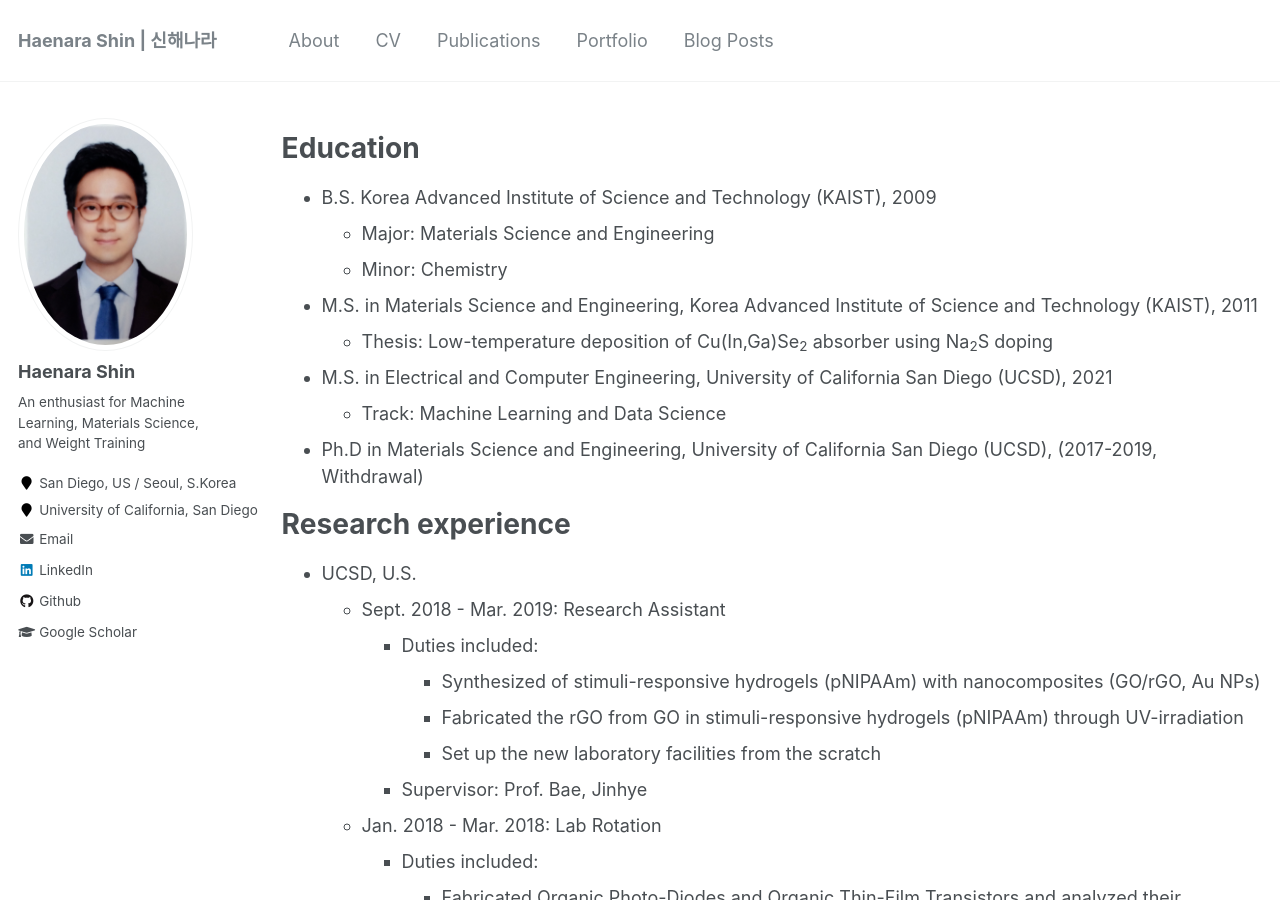
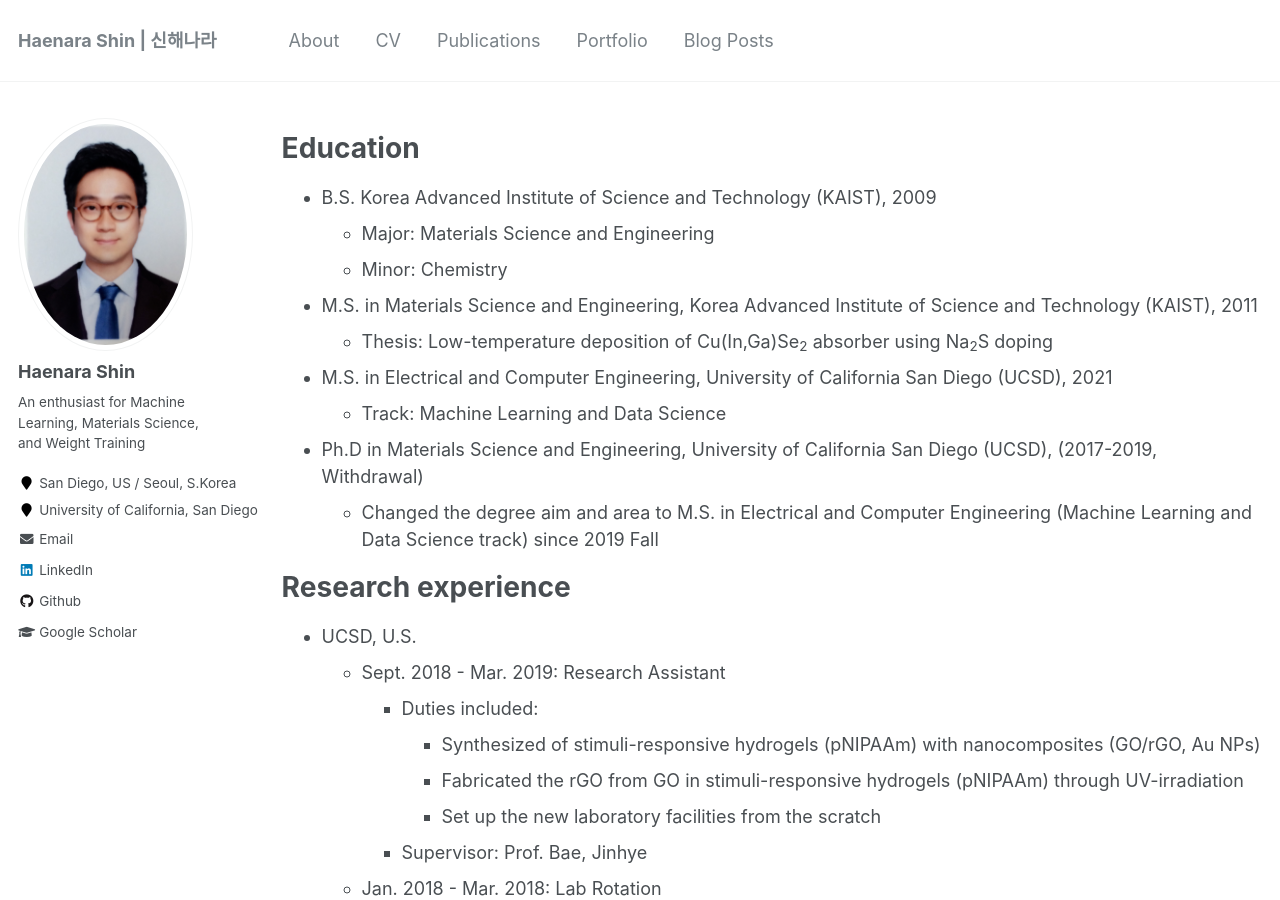
Before and after one commit to haenara-shin/haenara-shin.github.io, a Jekyll site: the page built from _pages/cv.md, in a window 1280 px wide and 900 px high. Built offline with Jekyll 4.4.1, drawn with Linux system fonts in a browser that asks for light colours; some of the changed text lies outside the part shown.

Commit message:
Update cv.md

```diff
--- a/_pages/cv.md
+++ b/_pages/cv.md
@@ -19,6 +19,7 @@ Education
 * M.S. in Electrical and Computer Engineering, University of California San Diego (UCSD), 2021
   * Track: Machine Learning and Data Science
 * Ph.D in Materials Science and Engineering, University of California San Diego (UCSD), (2017-2019, Withdrawal)
+  * Changed the degree aim and area to M.S. in Electrical and Computer Engineering (Machine Learning and Data Science track) since 2019 Fall
 
 Research experience
 ======
@@ -114,8 +115,8 @@ TA/Grader | UCSD, U.S.
   * WI20_MAE 30A: Kinematics
   * SP19_MAE 130B: Mechanics 2(Dynamics)
 * TA
+  * SP21_CENG 101B: Heat Transfer
   * WI18_ECE 134: Electronic Materials of Circuits
-  * SP21_CENG 101B: Heat Transfer
 
 Honors and Awards
 ======
```
